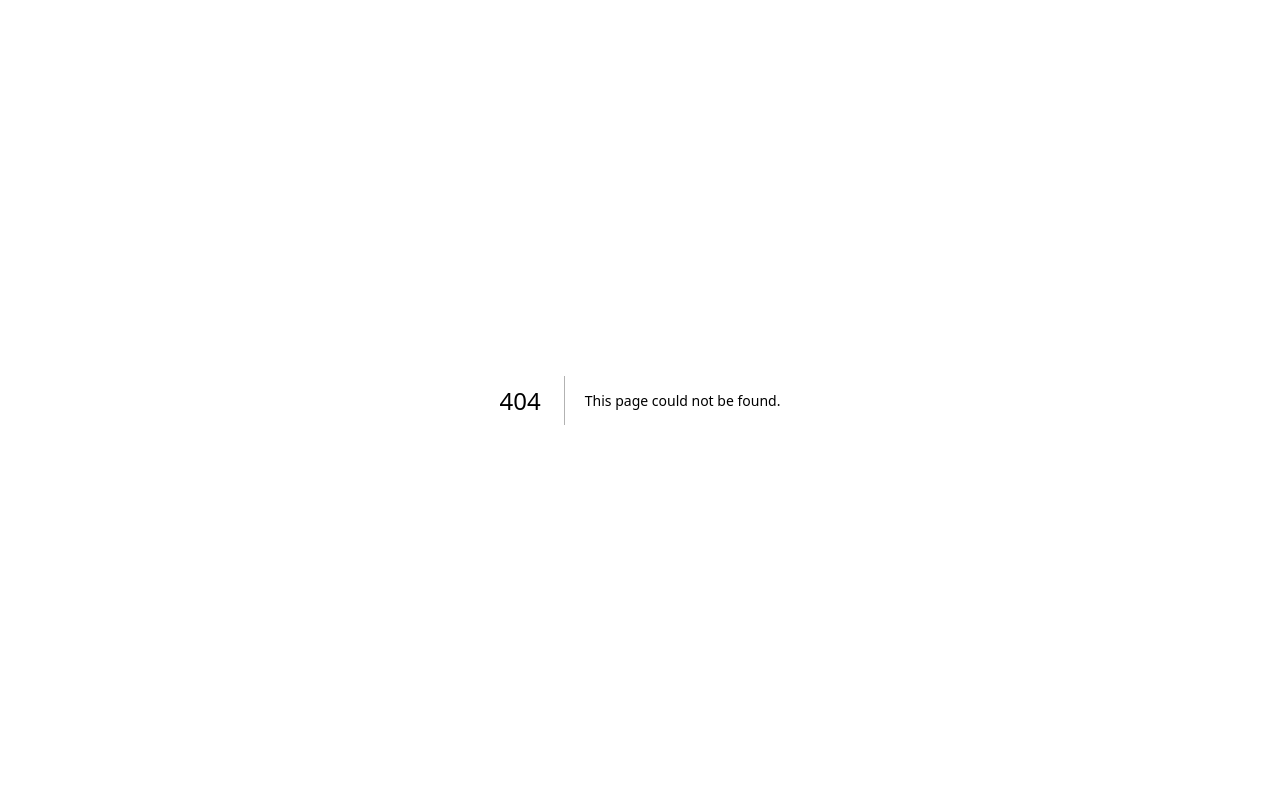
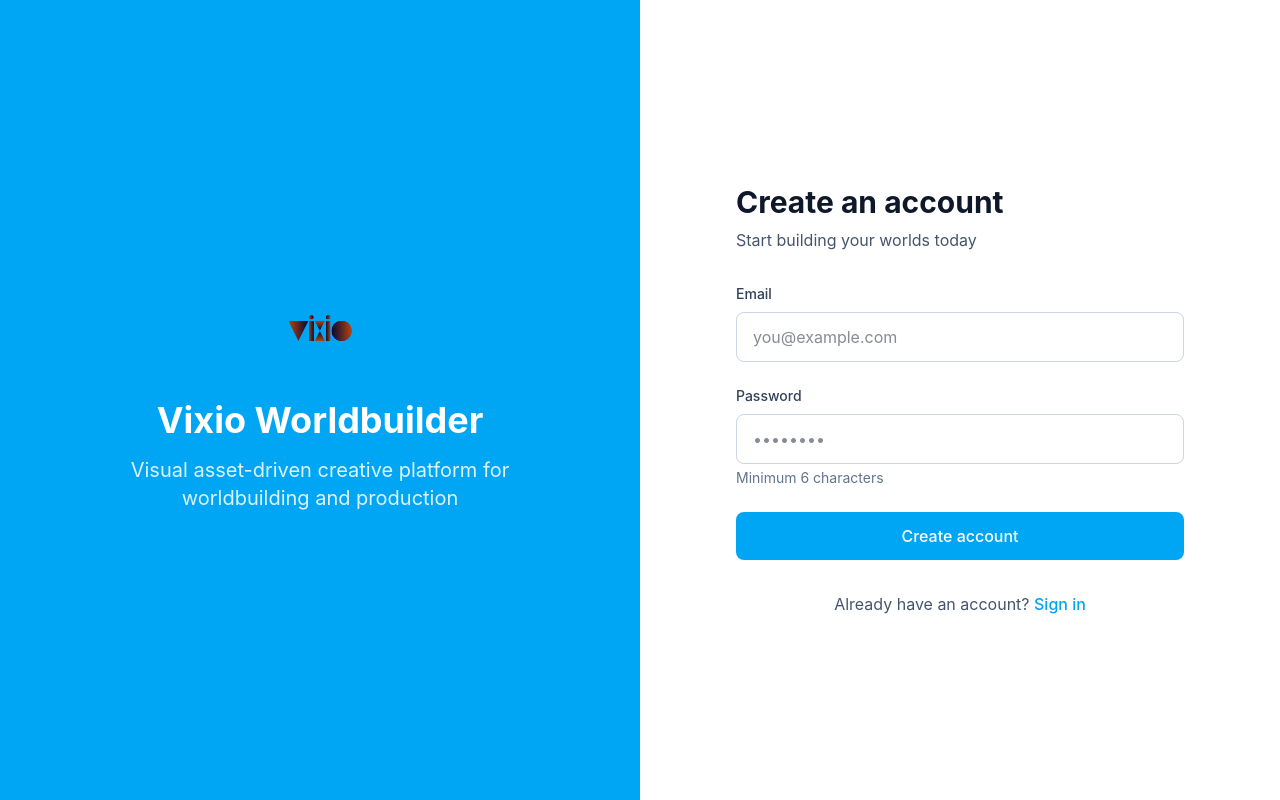
Before and after one commit to vixio-dt/vixio-world, a Next.js app: page /signup in a window 1280 px wide. Before the commit this address had no page. Built offline with nearby package versions, Linux system fonts and the light colour scheme.

Commit message:
feat: Add authentication flow
Login and signup pages with Supabase Auth server actions.

```diff
--- /dev/null
+++ b/app/(auth)/layout.tsx
@@ -0,0 +1,35 @@
+import Image from 'next/image'
+
+export default function AuthLayout({
+  children,
+}: {
+  children: React.ReactNode
+}) {
+  return (
+    <div className="min-h-screen flex">
+      {/* Left side - branding */}
+      <div className="hidden lg:flex lg:w-1/2 bg-sky-500 flex-col justify-center items-center p-12">
+        <div className="max-w-md text-center text-white">
+          <Image
+            src="/vixio-logo.svg"
+            alt="Vixio"
+            width={80}
+            height={80}
+            className="mx-auto mb-8 invert"
+          />
+          <h1 className="text-4xl font-bold mb-4">Vixio Worldbuilder</h1>
+          <p className="text-xl text-sky-100">
+            Visual asset-driven creative platform for worldbuilding and production
+          </p>
+        </div>
+      </div>
+
+      {/* Right side - auth form */}
+      <div className="w-full lg:w-1/2 flex items-center justify-center p-8">
+        <div className="w-full max-w-md">
+          {children}
+        </div>
+      </div>
+    </div>
+  )
+}
--- /dev/null
+++ b/app/(auth)/login/page.tsx
@@ -0,0 +1,84 @@
+'use client'
+
+import { useState } from 'react'
+import Link from 'next/link'
+import { login } from '@/lib/actions/auth'
+
+export default function LoginPage() {
+  const [error, setError] = useState<string | null>(null)
+  const [loading, setLoading] = useState(false)
+
+  async function handleSubmit(formData: FormData) {
+    setLoading(true)
+    setError(null)
+
+    const result = await login(formData)
+
+    if (result?.error) {
+      setError(result.error)
+      setLoading(false)
+    }
+  }
+
+  return (
+    <div>
+      <div className="mb-8">
+        <h2 className="text-3xl font-bold text-slate-900">Welcome back</h2>
+        <p className="text-slate-600 mt-2">Sign in to your account to continue</p>
+      </div>
+
+      <form action={handleSubmit} className="space-y-6">
+        {error && (
+          <div className="p-4 bg-red-50 border border-red-200 rounded-lg text-red-700 text-sm">
+            {error}
+          </div>
+        )}
+
+        <div>
+          <label htmlFor="email" className="block text-sm font-medium text-slate-700 mb-2">
+            Email
+          </label>
+          <input
+            id="email"
+            name="email"
+            type="email"
+            autoComplete="email"
+            required
+            className="w-full px-4 py-3 border border-slate-300 rounded-lg focus:ring-2 focus:ring-sky-500 focus:border-sky-500 outline-none transition-colors"
+            placeholder="you@example.com"
+          />
+        </div>
+
+        <div>
+          <label htmlFor="password" className="block text-sm font-medium text-slate-700 mb-2">
+            Password
+          </label>
+          <input
+            id="password"
+            name="password"
+            type="password"
+            autoComplete="current-password"
+            required
+            className="w-full px-4 py-3 border border-slate-300 rounded-lg focus:ring-2 focus:ring-sky-500 focus:border-sky-500 outline-none transition-colors"
+            placeholder="••••••••"
+          />
+        </div>
+
+        <button
+          type="submit"
+          disabled={loading}
+          className="w-full py-3 px-4 bg-sky-500 text-white font-medium rounded-lg hover:bg-sky-600 focus:ring-2 focus:ring-sky-500 focus:ring-offset-2 disabled:opacity-50 disabled:cursor-not-allowed transition-colors"
+        >
+          {loading ? 'Signing in...' : 'Sign in'}
+        </button>
+      </form>
+
+      <p className="mt-8 text-center text-slate-600">
+        Don&apos;t have an account?{' '}
+        <Link href="/signup" className="text-sky-500 hover:text-sky-600 font-medium">
+          Sign up
+        </Link>
+      </p>
+    </div>
+  )
+}
--- /dev/null
+++ b/app/(auth)/signup/page.tsx
@@ -0,0 +1,86 @@
+'use client'
+
+import { useState } from 'react'
+import Link from 'next/link'
+import { signup } from '@/lib/actions/auth'
+
+export default function SignupPage() {
+  const [error, setError] = useState<string | null>(null)
+  const [loading, setLoading] = useState(false)
+
+  async function handleSubmit(formData: FormData) {
+    setLoading(true)
+    setError(null)
+
+    const result = await signup(formData)
+
+    if (result?.error) {
+      setError(result.error)
+      setLoading(false)
+    }
+  }
+
+  return (
+    <div>
+      <div className="mb-8">
+        <h2 className="text-3xl font-bold text-slate-900">Create an account</h2>
+        <p className="text-slate-600 mt-2">Start building your worlds today</p>
+      </div>
+
+      <form action={handleSubmit} className="space-y-6">
+        {error && (
+          <div className="p-4 bg-red-50 border border-red-200 rounded-lg text-red-700 text-sm">
+            {error}
+          </div>
+        )}
+
+        <div>
+          <label htmlFor="email" className="block text-sm font-medium text-slate-700 mb-2">
+            Email
+          </label>
+          <input
+            id="email"
+            name="email"
+            type="email"
+            autoComplete="email"
+            required
+            className="w-full px-4 py-3 border border-slate-300 rounded-lg focus:ring-2 focus:ring-sky-500 focus:border-sky-500 outline-none transition-colors"
+            placeholder="you@example.com"
+          />
+        </div>
+
+        <div>
+          <label htmlFor="password" className="block text-sm font-medium text-slate-700 mb-2">
+            Password
+          </label>
+          <input
+            id="password"
+            name="password"
+            type="password"
+            autoComplete="new-password"
+            required
+            minLength={6}
+            className="w-full px-4 py-3 border border-slate-300 rounded-lg focus:ring-2 focus:ring-sky-500 focus:border-sky-500 outline-none transition-colors"
+            placeholder="••••••••"
+          />
+          <p className="mt-1 text-sm text-slate-500">Minimum 6 characters</p>
+        </div>
+
+        <button
+          type="submit"
+          disabled={loading}
+          className="w-full py-3 px-4 bg-sky-500 text-white font-medium rounded-lg hover:bg-sky-600 focus:ring-2 focus:ring-sky-500 focus:ring-offset-2 disabled:opacity-50 disabled:cursor-not-allowed transition-colors"
+        >
+          {loading ? 'Creating account...' : 'Create account'}
+        </button>
+      </form>
+
+      <p className="mt-8 text-center text-slate-600">
+        Already have an account?{' '}
+        <Link href="/login" className="text-sky-500 hover:text-sky-600 font-medium">
+          Sign in
+        </Link>
+      </p>
+    </div>
+  )
+}
--- /dev/null
+++ b/lib/actions/auth.ts
@@ -0,0 +1,48 @@
+'use server'
+
+import { revalidatePath } from 'next/cache'
+import { redirect } from 'next/navigation'
+import { createClient } from '@/lib/supabase/server'
+
+export async function login(formData: FormData) {
+  const supabase = await createClient()
+
+  const data = {
+    email: formData.get('email') as string,
+    password: formData.get('password') as string,
+  }
+
+  const { error } = await supabase.auth.signInWithPassword(data)
+
+  if (error) {
+    return { error: error.message }
+  }
+
+  revalidatePath('/', 'layout')
+  redirect('/dashboard')
+}
+
+export async function signup(formData: FormData) {
+  const supabase = await createClient()
+
+  const data = {
+    email: formData.get('email') as string,
+    password: formData.get('password') as string,
+  }
+
+  const { error } = await supabase.auth.signUp(data)
+
+  if (error) {
+    return { error: error.message }
+  }
+
+  revalidatePath('/', 'layout')
+  redirect('/dashboard')
+}
+
+export async function logout() {
+  const supabase = await createClient()
+  await supabase.auth.signOut()
+  revalidatePath('/', 'layout')
+  redirect('/login')
+}
```
